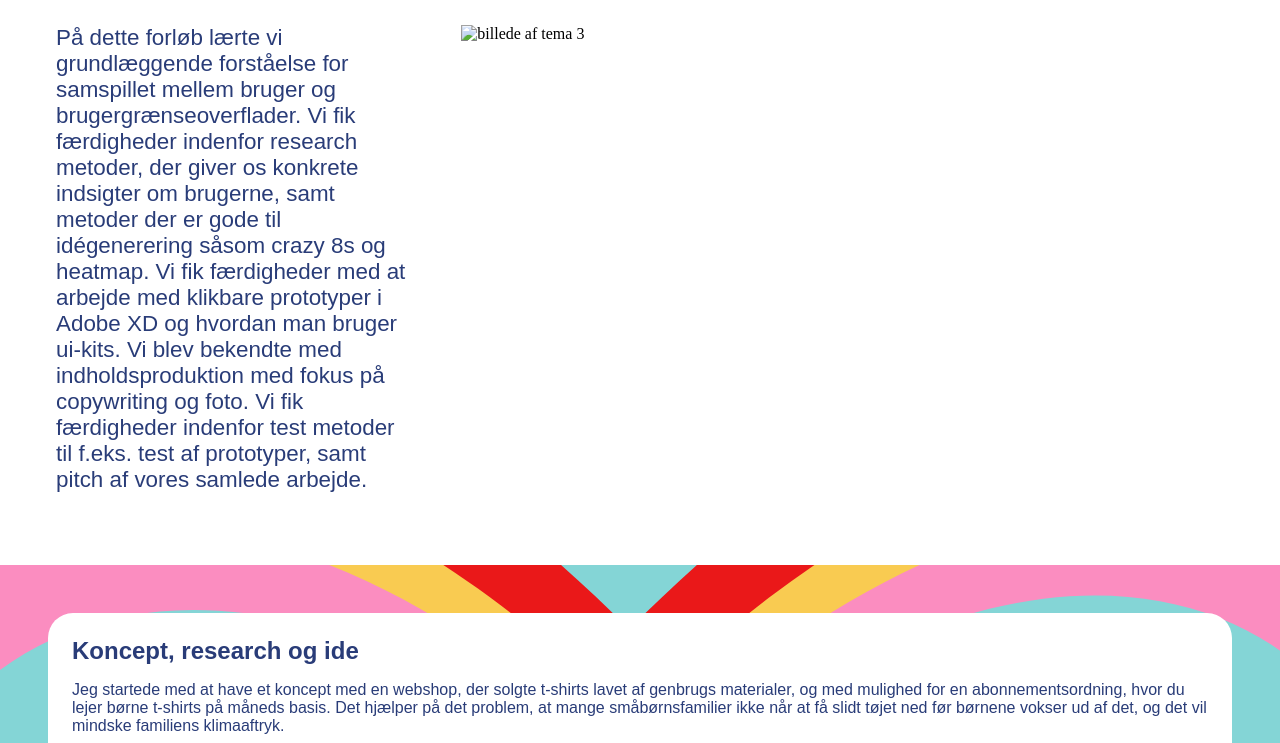
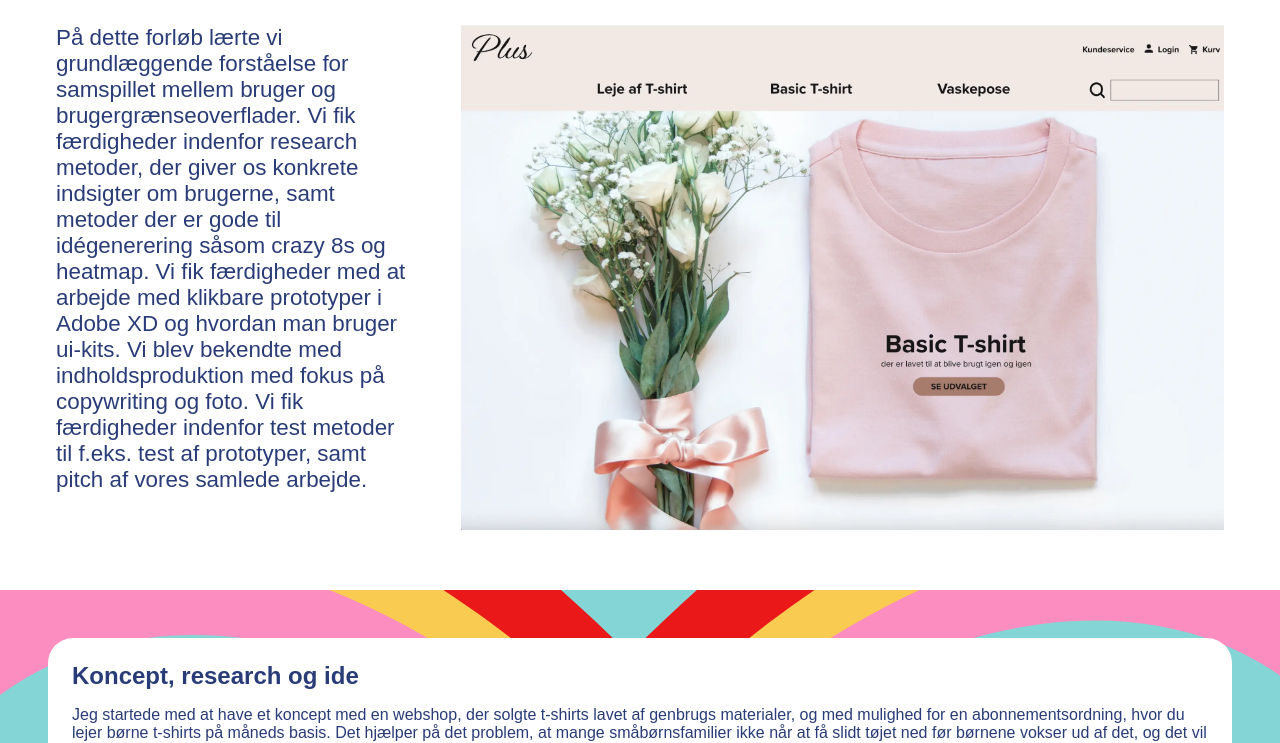
Before and after one commit to Nannatorp/portfolio_sitet, a plain HTML site: page tema_tre.html in a window 1280 px wide. Shown: the part 251-994 px from the top of the page. Drawn offline with Linux system fonts and the light colour scheme; the site is published under a folder, as on GitHub Pages, so addresses that start at the root find nothing; a web font is replaced by a local one.

Commit message:
rettelse af fejl

```diff
--- a/tema_tre.html
+++ b/tema_tre.html
@@ -54,7 +54,7 @@
             </p>
           </div>
           <div class="col_wide">
-            <img src="/img/tema_3_first.webp" alt="billede af tema 3" />
+            <img src="img/tema_3_first.webp" alt="billede af tema 3" />
           </div>
         </div>
       </section>
```
